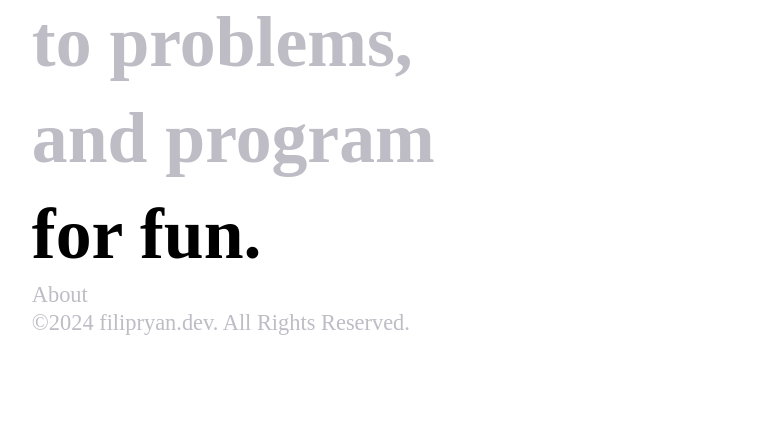
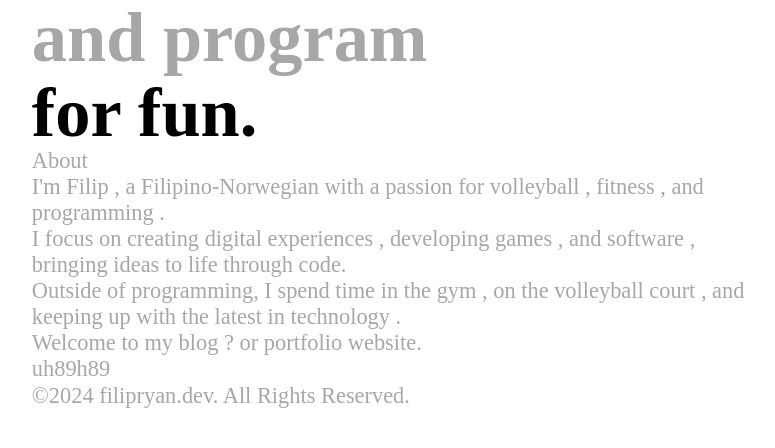
Before and after one commit to raincuhh/portfolio_v2, a website with bundled scripts: page index.html in a window 1280 px wide. Shown: the part 801-1249 px from the top of the page, without its empty margins (237-1012 px from the left). Before the commit the page ends 1175 px from the top, so only its background shows below. Built offline with nearby package versions, Linux system fonts and the light colour scheme.

Commit message:
about section

```diff
--- a/index.html
+++ b/index.html
@@ -82,9 +82,7 @@
             </div>
             <nav id="nav">
                <div class="nav_wrapper">
-                  <div class="nav_title">
-                     <button>filip ryan©</button>
-                  </div>
+                  <div class="nav_title">filip ryan©</div>
                   <ul class="nav_list">
                      <li class="nav_list_item">
                         <a href="#intro">
@@ -107,10 +105,9 @@
                         </a>
                      </li>
                      <li class="nav_list_item">
-                        <button id="theme_switch">
-                           <p>the sun</p>
-                        </button>
+                        <p id="theme_switch">the sun</p>
                      </li>
+                     <li class="nav_list_item">language</li>
                   </ul>
                </div>
             </nav>
@@ -148,7 +145,8 @@
                                  </p>
                                  <p class="intro_title_text_line">17-year-old</p>
                                  <p class="intro_title_text_line">IT-student,</p>
-                                 <p class="intro_title_text_line">striving to innovate</p>
+                                 <p class="intro_title_text_line">striving to</p>
+                                 <p class="intro_title_text_line">innovate</p>
                                  <p class="intro_title_text_line">and develop both</p>
                                  <p class="intro_title_text_line intro_title_strong">
                                     <strong>solutions</strong>
@@ -175,6 +173,51 @@
                               <header class="about_title">
                                  <p class="about_title_text_line">About</p>
                               </header>
+                              <article class="about_wrapper">
+                                 <article class="about_main">
+                                    <p>
+                                       I'm
+                                       <span>Filip</span>
+                                       , a
+                                       <span>Filipino-Norwegian</span>
+                                       with a passion for
+                                       <span>volleyball</span>
+                                       ,
+                                       <span>fitness</span>
+                                       , and
+                                       <span>programming</span>
+                                       .
+                                    </p>
+                                    <p>
+                                       I focus on creating digital
+                                       <span>experiences</span>
+                                       , developing
+                                       <span>games</span>
+                                       , and
+                                       <span>software</span>
+                                       , bringing
+                                       <span>ideas</span>
+                                       to life through code.
+                                    </p>
+                                    <p>
+                                       Outside of programming, I spend time in the
+                                       <span>gym</span>
+                                       , on the
+                                       <span>volleyball court</span>
+                                       , and keeping up with the latest in
+                                       <span>technology</span>
+                                       .
+                                    </p>
+                                    <p>
+                                       Welcome to my
+                                       <span>blog</span>
+                                       ? or
+                                       <span>portfolio</span>
+                                       website.
+                                    </p>
+                                 </article>
+                                 <aside class="about_aside">uh89h89</aside>
+                              </article>
                            </article>
                            <!-- <span class="section_tag marg_auto_left">[about]</span> -->
                         </div>
--- a/layout.css
+++ b/layout.css
@@ -113,6 +113,7 @@ summary {
 
 .nav_title {
    color: var(--s-text-lower);
+   font-size: var(--s-nav-font-size);
    text-decoration: underline;
 }
 
@@ -126,7 +127,7 @@ summary {
 
 .nav_list_item > * {
    text-decoration: none;
-   font-size: 1rem;
+   font-size: var(--s-nav-font-size);
    color: var(--s-text-base);
 }
 
@@ -193,6 +194,7 @@ summary {
 .intro_title {
    display: flex;
    flex-direction: column;
+   gap: clamp(0.2rem, 0.4vw, 0.5rem);
 }
 
 .intro_title_strong {
@@ -202,8 +204,8 @@ summary {
 }
 
 .intro_title_text_line {
-   font-size: clamp(1.6rem, 6.4vw, 2rem);
-   line-height: clamp(2rem, 6.4vw, 2.4rem);
+   font-size: clamp(2rem, 8.4vw, 3rem);
+   line-height: clamp(2rem, 8.4vw, 3rem);
    font-weight: 600;
 }
 
@@ -218,8 +220,8 @@ summary {
 
 @media (min-width: 768px) {
    .intro_title_text_line {
-      font-size: clamp(4.4rem, 5.6vw, 6.7rem);
-      line-height: clamp(2.4rem, 12.4vw, 6rem);
+      font-size: clamp(4.4rem, 4vw, 6.8rem);
+      line-height: clamp(4.4rem, 4vw, 6.8rem);
    }
 }
 
--- a/pages/glob_layout.css
+++ b/pages/glob_layout.css
@@ -12,7 +12,7 @@
 
 :root {
    --s-bg-color: rgb(255, 255, 255);
-   --s-text-base: rgb(190, 188, 197);
+   --s-text-base: rgb(168, 167, 167);
    --s-text-highlight: rgb(232, 232, 232);
    --s-text-lower: rgb(0, 0, 0);
    --s-hr-base: rgb(217, 217, 217);
@@ -21,6 +21,8 @@
    --s-base-max-width: clamp(100rem, 12vw, 120rem);
    --s-preload-max-width: 37.4rem;
    --s-max-width: clamp(50rem, 54vw, 62rem);
+
+   --s-nav-font-size: clamp(1.2rem, 6.4vw, 1.4rem);
 
    /*viewport width
    --xs-width: 320px;
--- a/src/main.ts
+++ b/src/main.ts
@@ -14,6 +14,13 @@ if (nav_title) {
 
 function toggle_nav() {
    let nav_list: Element = get_query("#nav .nav_wrapper .nav_list");
+
+   if (window.innerWidth >= 1024) {
+      nav_list.setAttribute("style", "display: none");
+      nav_visiblity = false;
+      return;
+   }
+
    if (!nav_visiblity) {
       nav_visiblity = true;
       nav_list.setAttribute("style", "display: block");
@@ -22,3 +29,16 @@ function toggle_nav() {
       nav_list.setAttribute("style", "display: none");
    }
 }
+
+document.addEventListener("resize", () => {
+   check_resize_on_nav_list();
+});
+
+function check_resize_on_nav_list() {
+   if (window.innerWidth >= 1024 && nav_visiblity) {
+      let nav_list: Element = get_query("#nav .nav_wrapper .nav_list");
+
+      nav_visiblity = false;
+      nav_list.setAttribute("style", "display: none");
+   }
+}
--- a/src/translation.ts
+++ b/src/translation.ts
@@ -37,7 +37,6 @@ function add_translation() {
          let item: HTMLAnchorElement | null = el.querySelector("a p, button p");
          if (!item) return;
          loc(item.textContent);
-         console.log("item found");
       }
    }
 
```
